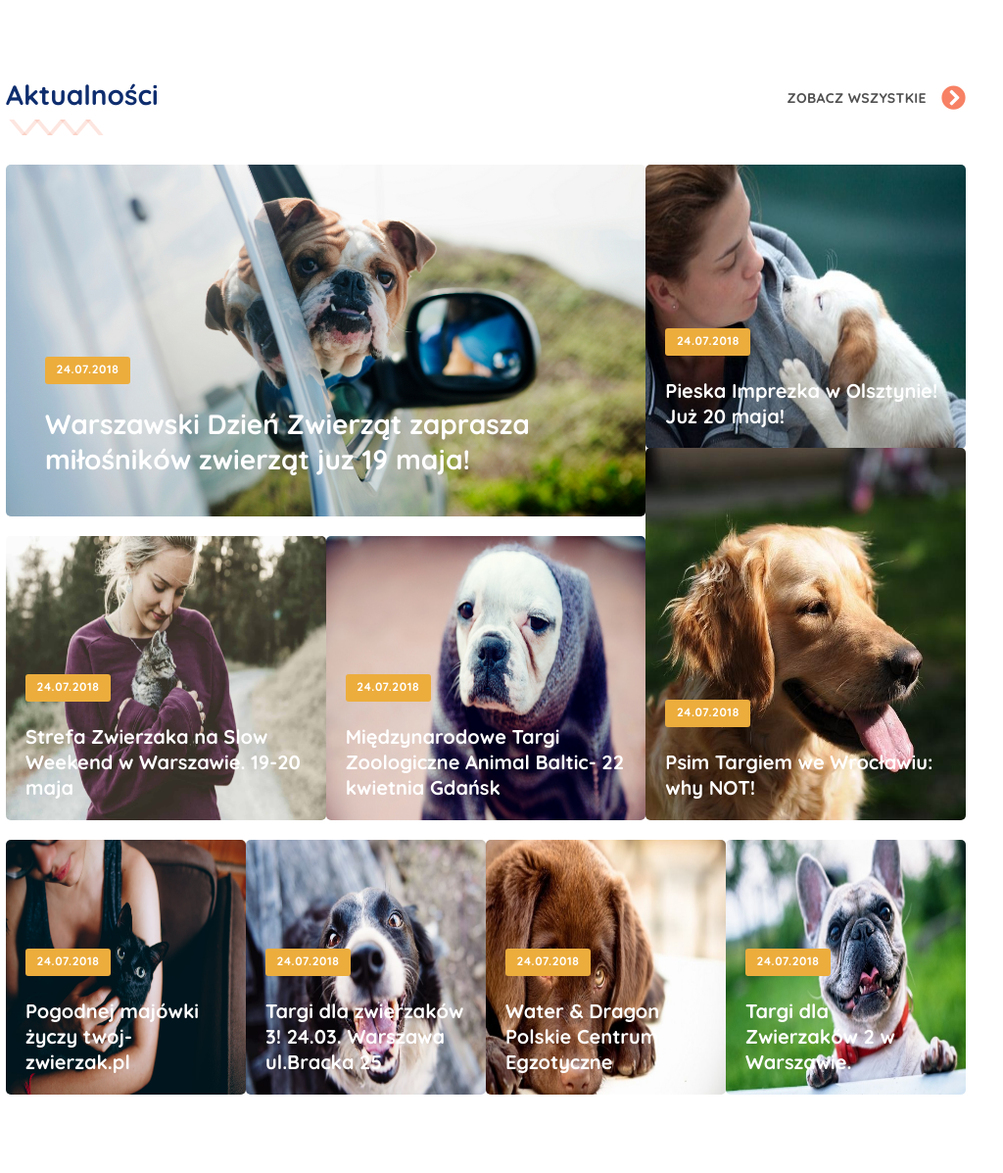
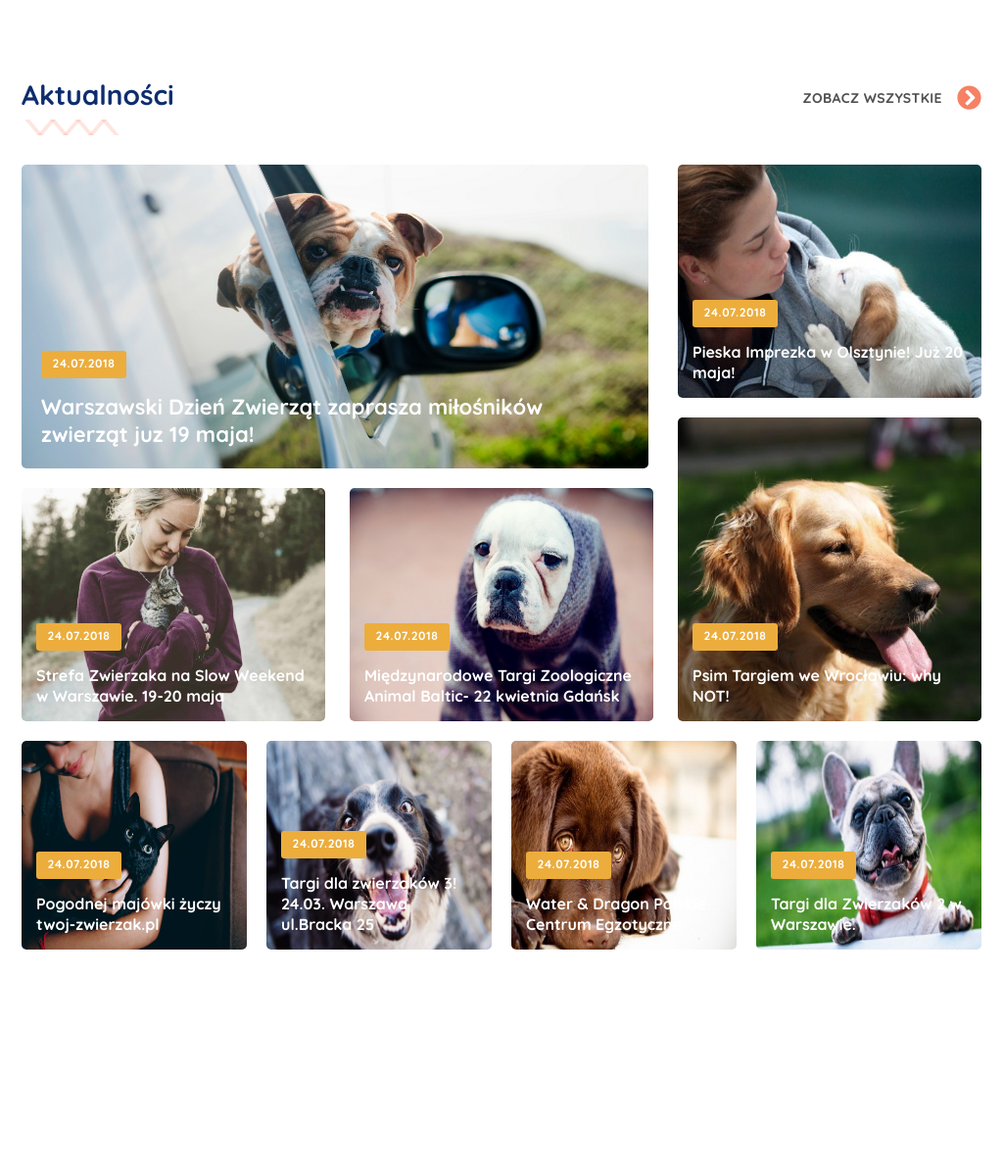
Before and after one commit to developer1984/tz, a PHP site: page / in a window 1024 px wide. Shown: the whole page at 98% size. After the commit the page ends 969 px from the top, so only its background shows below. Run offline with PHP 8.4, Linux system fonts and the light colour scheme; some libraries are stand-ins or nearby versions.

Commit message:
RWD min-width: 768px and max-width: 991px

```diff
--- a/assets/css/news.css
+++ b/assets/css/news.css
@@ -160,6 +160,7 @@
     position: relative;
     top: 0;
 }
+
 .news-box-content{
     position: absolute;
     bottom: 0;
@@ -355,8 +356,140 @@
 @media screen and (min-width: 992px) and (max-width: 1199px) {
 
     .row-news{
-        margin: 0 6px;
+        margin: 0 auto;
         max-width: 980px;
+    }
+
+    .news-box11{
+        padding: 0;
+        max-width: 640px;
+        max-height: 310px;
+    }
+
+    .news-box12{
+        padding: 0;
+        max-width: 310px;
+        max-height: 238px;
+        position: relative;
+        top: 0;
+        overflow: hidden;
+    }
+
+    .news-box21,
+    .news-box22,
+    .news-box23{
+        padding: 0;
+        max-width: 310px;
+        max-height: 238px;
+        position: relative;
+        top: 0;
+        overflow: hidden;
+    }
+
+    .news-box23{
+        padding: 0;
+        width: 310px;
+        height: 310px;
+        overflow: visible;
+        position: relative;
+        top: 0;
+    }
+
+    .news-box23 img{
+        height: 310px;
+        position: absolute;
+        bottom: 0;
+        width: 100%;
+        border-radius: 5px;
+    }
+
+    .news-box31,
+    .news-box32,
+    .news-box33,
+    .news-box34{
+        max-width: 230px;
+        height: 213px;
+    }
+
+    .news-box-content{
+        padding: 20px;
+    }
+
+    .news-box-content .news-date,
+    .news-box-content1 .news-date{
+        margin-bottom: 15px;
+    }
+
+    .news-box-content .news-title{
+        max-width: 520px;
+    }
+
+    .news-box-content .news-title h2{
+        font-size: 22px;
+    }
+
+    .news-box-content .news-description{
+        max-width: 520px;
+        margin-top: 15px;
+    }
+
+    .news-box-content .news-description p,
+    .news-box-content1 .news-description p{
+        font-size: 12px;
+        line-height: 1.75;
+        max-height: 45px
+    }
+
+    .news-icons .icons,
+    .news-icons1 .icons{
+        margin-top: 15px;
+    }
+
+    .news-icons .fa-chevron-circle-right,
+    .news-icons1 .fa-chevron-circle-right{
+        margin-right: 16px;
+    }
+
+    .news-icons .fa-chevron-circle-right:hover,
+    .news-icons1 .fa-chevron-circle-right:hover{
+        font-size: 25px;
+        margin-right: 16px;
+    }
+
+    .news-icons .fa-comment-dots,
+    .news-icons1 .fa-comment-dots{
+        margin-right: 5px;
+    }
+
+    .news-box-content1{
+        padding: 15px;
+    }
+
+    .news-box-content1 .news-title{
+        max-width: 300px;
+    }
+
+    .news-box-content1 .news-title h2{
+        font-size: 16px;
+    }
+
+    .news-box-content1 .news-description{
+        max-width: 300px;
+        max-height: 50px;
+        margin-top: 15px;
+    }
+
+    .news-box-content3{
+        top: -71px;
+        max-height: 310px;
+    }
+}
+
+@media screen and (min-width: 768px) and (max-width: 991px) {
+
+    .row-news{
+        margin: 0 auto;
+        max-width: 767px;
     }
 
 
--- a/index.html
+++ b/index.html
@@ -34,7 +34,7 @@
                 <div class="wave7"></div>
             </div>
 
-            <div class="col-md-8 news-box11 box0">
+            <div class="col-md-8 col-sm-12 news-box11 box0">
                 <img src="assets/img/box011.jpg" class="img-box11 img-fluid">
 
                 <div class="news-box-content">
@@ -58,7 +58,7 @@
                 </div>
 
             </div>
-            <div class="col-md-4 news-box12 box0">
+            <div class="col-md-4 col-sm-6 news-box12 box0">
                 <img src="assets/img/box012.jpg" class="img-box12 img-fluid">
 
                 <div class="news-box-content1">
@@ -82,7 +82,7 @@
                 </div>
 
             </div>
-            <div class="col-md-4 news-box21 box0">
+            <div class="col-md-4 col-sm-6 news-box21 box0">
                 <img src="assets/img/box021.jpg" class="img-box21 img-fluid">
 
                 <div class="news-box-content1">
@@ -106,7 +106,7 @@
                 </div>
 
             </div>
-            <div class="col-md-4 news-box22 box0">
+            <div class="col-md-4 col-sm-6 news-box22 box0">
                 <img src="assets/img/box022.jpg" class="img-box22 img-fluid">
 
                 <div class="news-box-content1">
@@ -130,7 +130,7 @@
                 </div>
 
             </div>
-            <div class="col-md-4 news-box23 box0">
+            <div class="col-md-4 col-sm-6 news-box23 box0">
                 <img src="assets/img/box023.jpg" class="img-box23 img-fluid">
 
                 <div class="news-box-content1 news-box-content3">
@@ -154,7 +154,7 @@
                 </div>
 
             </div>
-            <div class="col-md-3 news-box31 box0">
+            <div class="col-md-3 col-sm-6 news-box31 box0">
                 <img src="assets/img/box031.jpg" class="img-box31 img-fluid">
 
                 <div class="news-box-content1">
@@ -174,11 +174,10 @@
                             <span class="news-comment-number">22</span>
                         </div>
                     </div>
-
                 </div>
 
             </div>
-            <div class="col-md-3 news-box32 box0">
+            <div class="col-md-3 col-sm-6 news-box32 box0">
                 <img src="assets/img/box032.jpg" class="img-box32 img-fluid">
 
                 <div class="news-box-content1">
@@ -202,7 +201,7 @@
                 </div>
 
             </div>
-            <div class="col-md-3 news-box33 box0">
+            <div class="col-md-3 col-sm-6 news-box33 box0">
                 <img src="assets/img/box033.jpg" class="img-box33 img-fluid">
 
                 <div class="news-box-content1">
@@ -226,7 +225,7 @@
                 </div>
 
             </div>
-            <div class="col-md-3 news-box34 box0">
+            <div class="col-md-3 col-sm-6 news-box34 box0">
                 <img src="assets/img/box034.jpg" class="img-box34 img-fluid">
 
                 <div class="news-box-content1">
```
